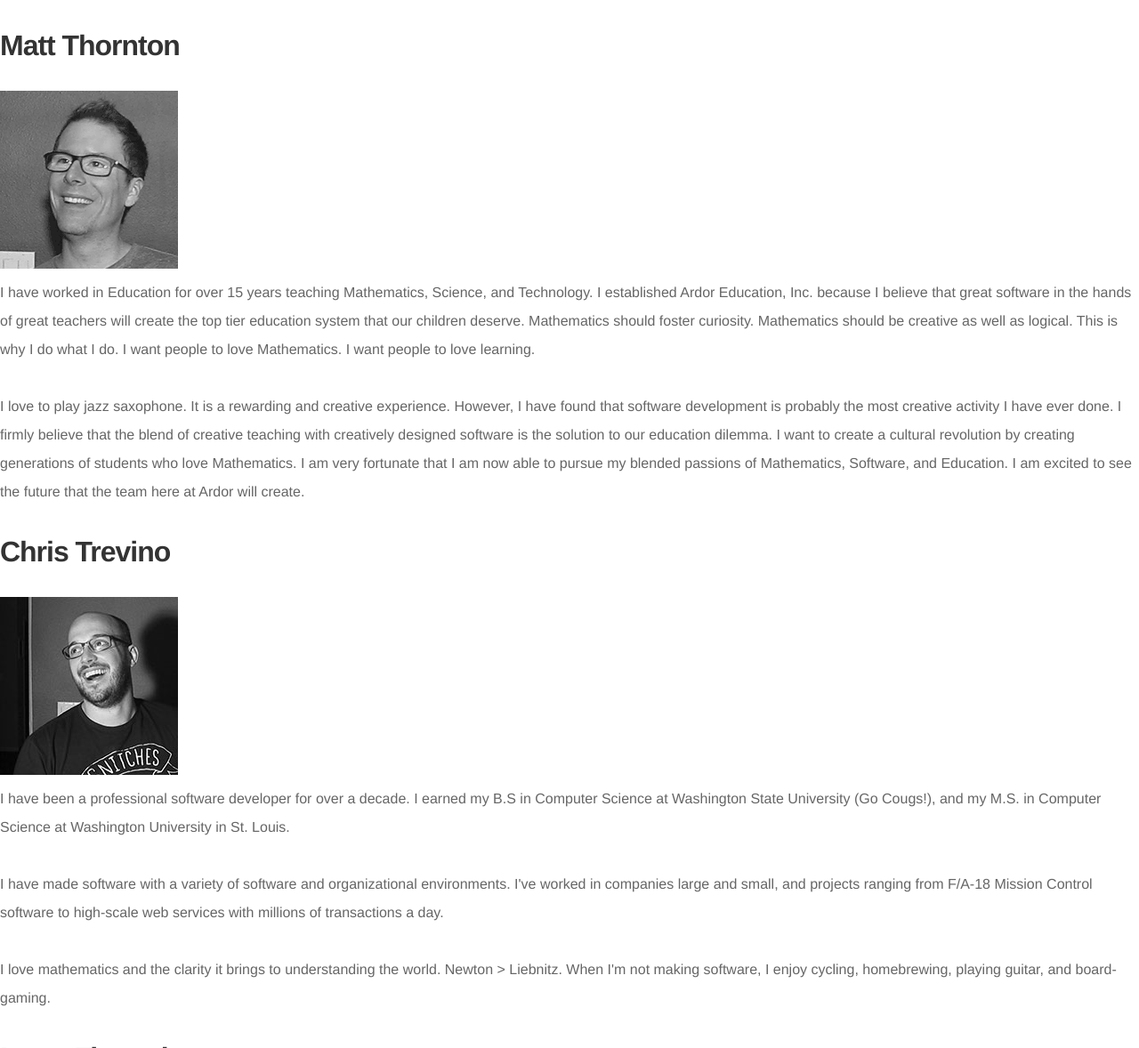
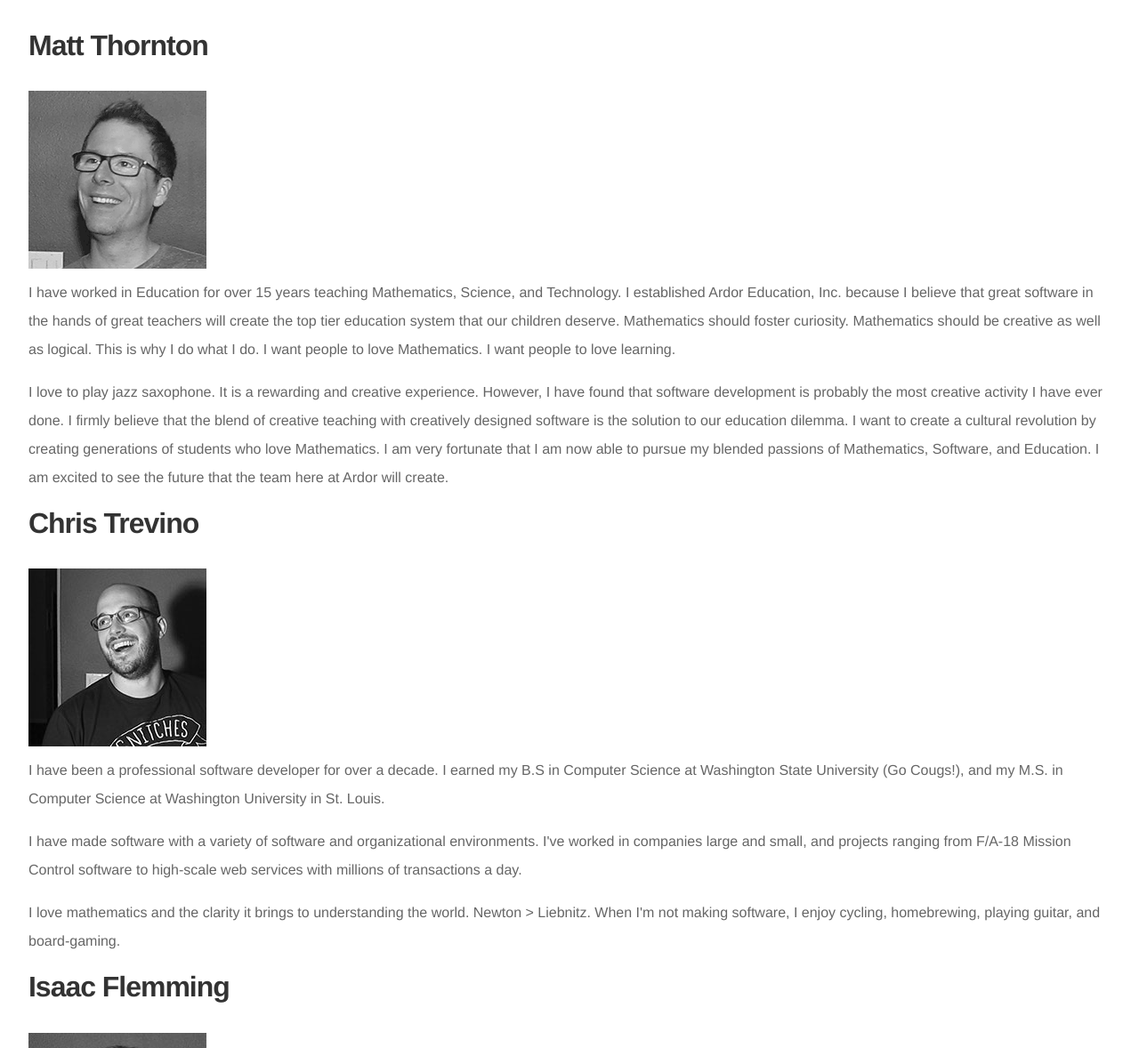
Before and after one commit to ardor-education/ardor-education.github.io, a Jekyll site: the page built from team.md, in a window 1280 px wide and 1400 px high, scrolled down 341 px. Shown: the part 222-1400 px from the top of the window at 89% size. Built offline with Jekyll 4.4.1, drawn with Linux system fonts in a browser that asks for light colours; some web fonts are replaced.

Commit message:
fix profile spacing

```diff
--- a/_sass/core/_layout.scss
+++ b/_sass/core/_layout.scss
@@ -14,3 +14,13 @@
     @include outer-container;
     margin-top: 4em;
 }
+
+
+.teamprofiles{
+    padding: 0 2em 0 2em;
+    p{
+        line-height: 2;
+        margin: 0;
+        padding: 0 0 1em;
+    }
+}
```
